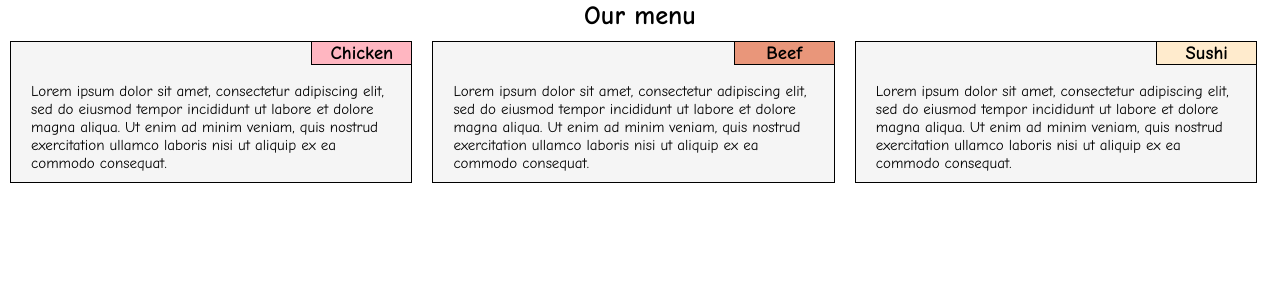
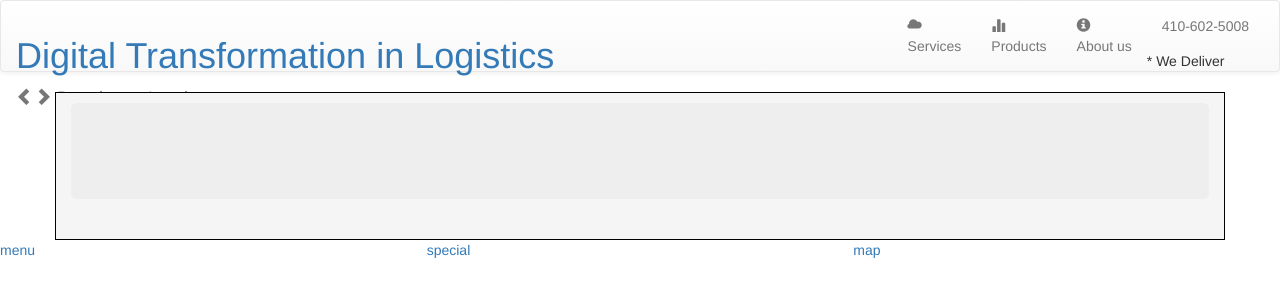
Before and after one commit to arsyne/FE-module3-solution, a plain HTML site: page index.html in a window 1280 px wide. Drawn offline with nearby package versions, Linux system fonts and the light colour scheme.

Commit message:
Update index.html

```diff
--- a/index.html
+++ b/index.html
@@ -2,30 +2,57 @@
 <html lang="en-us">
   <head>
     <meta charset="UTF-8">
-    <meta name="viewport" content="width=device-width, initial-scale=1.0">
+
     <title>Assignment Solution for Module 2</title>
     <link rel="stylesheet" type="text/css" href="css/style.css">
+    <link rel="stylesheet" href="https://fonts.googleapis.com/css?family=Oxygen:400,300,700" type="text/css">
+    <link rel="stylesheet" href="https://fonts.googleapis.com/css?family=Lora" type="text/css">
+    <link rel="stylesheet" href="https://maxcdn.bootstrapcdn.com/bootstrap/3.3.7/css/bootstrap.min.css" integrity="sha384-BVYiiSIFeK1dGmJRAkycuHAHRg32OmUcww7on3RYdg4Va+PmSTsz/K68vbdEjh4u" crossorigin="anonymous">
+    <link rel="stylesheet" href="https://maxcdn.bootstrapcdn.com/bootstrap/3.3.7/css/bootstrap-theme.min.css" integrity="sha384-rHyoN1iRsVXV4nD0JutlnGaslCJuC7uwjduW9SVrLvRYooPp2bWYgmgJQIXwl/Sp" crossorigin="anonymous">
+    <script src="https://code.jquery.com/jquery-2.1.3.js"></script>
+    <script src="https://maxcdn.bootstrapcdn.com/bootstrap/3.3.7/js/bootstrap.min.js" integrity="sha384-Tc5IQib027qvyjSMfHjOMaLkfuWVxZxUPnCJA7l2mCWNIpG9mGCD8wGNIcPD7Txa" crossorigin="anonymous"></script>
+
   </head>
   <body>
-    <div class="header">Our menu</div>
-    <div class="row">
-      <div id="item" class="col-lg-4 col-md-6">
-        <div class="container">
-          <p class="menu-title chicken">Chicken</p>
-          <p class="description">Lorem ipsum dolor sit amet, consectetur adipiscing elit, sed do eiusmod tempor incididunt ut labore et dolore magna aliqua. Ut enim ad minim veniam, quis nostrud exercitation ullamco laboris nisi ut aliquip ex ea commodo consequat.</p>
+  <header>
+    <nav id="header-nav" class="navbar navbar-default">
+      <div class="container-fluid">
+        <div class="navbar-header">
+            <a href="index.html" class="pull-left visible-md visible-lg"><div id="logo-img"></div></a>
+            <div class="navbar-brand">
+              <a href="index.html" >
+                <h1>Digital Transformation in Logistics</h1></a>
+              <p><span class="glyphicon glyphicon-chevron-left"></span><span class="glyphicon glyphicon-chevron-right"></span><span> Develop to Lead</span></img></p>
+            </div>
+            <button type="button" class="navbar-toggle collapsed" data-toggle="collapse" data-target="#collapsable-nav" aria-expanded="false">
+              <span class="sr-only">Toogle navigation</span>
+              <span class="icon-bar"></span>
+              <span class="icon-bar"></span>
+              <span class="icon-bar"></span>
+            </button>
         </div>
+        <div id="collapsable-nav" class="collapse navbar-collapse">
+          <ul id="nav-list" class="nav navbar-nav navbar-right">
+            <li><a href="menu-categories.html"><span class="glyphicon glyphicon-cloud"></span><br class="hidden-xs">Services</a></li>
+            <li><a href="#"><span class="glyphicon glyphicon-stats"></span><br class="hidden-xs">Products</a></li>
+            <li><a href="#"><span class="glyphicon glyphicon-info-sign"></span><br class="hidden-xs">About us</a></li>
+            <li id="phone" class="hidden-xs"><a href="tel:410-602-5008"><span>410-602-5008</span></a><div>* We Deliver</div></li>
+          </ul>
+        </div>
+
       </div>
-      <div id="item" class="col-lg-4 col-md-6">
-        <div class="container">
-          <p class="menu-title beef">Beef</p>
-          <p class="description">Lorem ipsum dolor sit amet, consectetur adipiscing elit, sed do eiusmod tempor incididunt ut labore et dolore magna aliqua. Ut enim ad minim veniam, quis nostrud exercitation ullamco laboris nisi ut aliquip ex ea commodo consequat.</p>
-        </div>
-      </div>
-      <div id="item" class="col-lg-4 col-md-12">
-        <div class="container">
-          <p class="menu-title sushi">Sushi</p>
-          <p class="description">Lorem ipsum dolor sit amet, consectetur adipiscing elit, sed do eiusmod tempor incididunt ut labore et dolore magna aliqua. Ut enim ad minim veniam, quis nostrud exercitation ullamco laboris nisi ut aliquip ex ea commodo consequat.</p>
-        </div>
-      </div>
+
+    </nav>
+  </header>
+  <div id="call-btn" class="visible-xs"><a href="tel:410-602-5008" class="btn"><span class="glyphicon glyphicon-earphone"></span>410-602-5008</a></div>
+  <div id="xs-deliver" class="text-center visible-xs">* We deliver</div>
+  <div id="main-content" class="container">
+    <div class="jumbotron"><img src="images/jumbotron_768.jpg" alt="Picture of" class="img-responsive visible-xs"></div>
+  </div>
+  <div id="home-titles" class="row">
+    <div class="col-md-4 col-sm-6 col-xs-12"><a href="#"><div id="menu-tile"><span>menu</span></div></a></div>
+    <div class="col-md-4 col-sm-6 col-xs-12"><a href="#"><div id="specials-tile"><span>special</span></div></a></div>
+    <div class="col-md-4 col-sm-12 col-xs-12"><a href="#" target="_blank"><div id="map-tile"><span>map</span></div></a></div>
+  </div>
   </body>
 </html>
```
